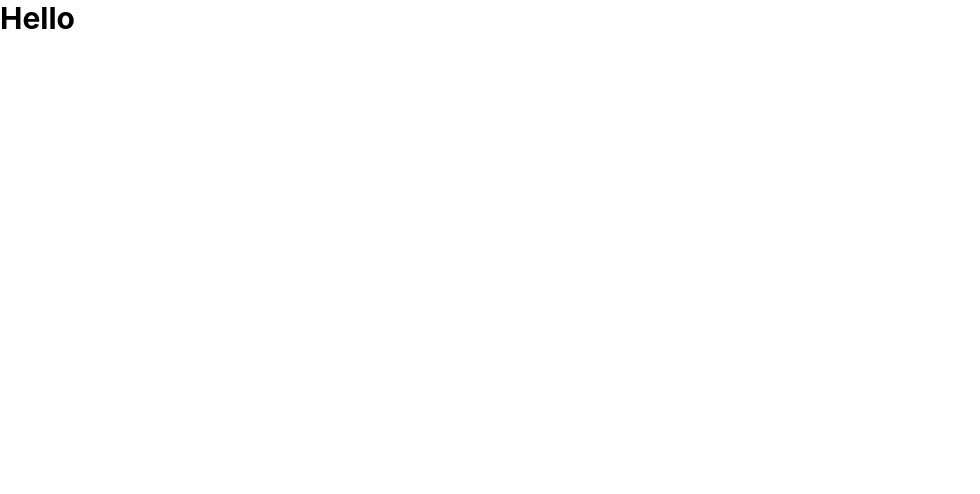
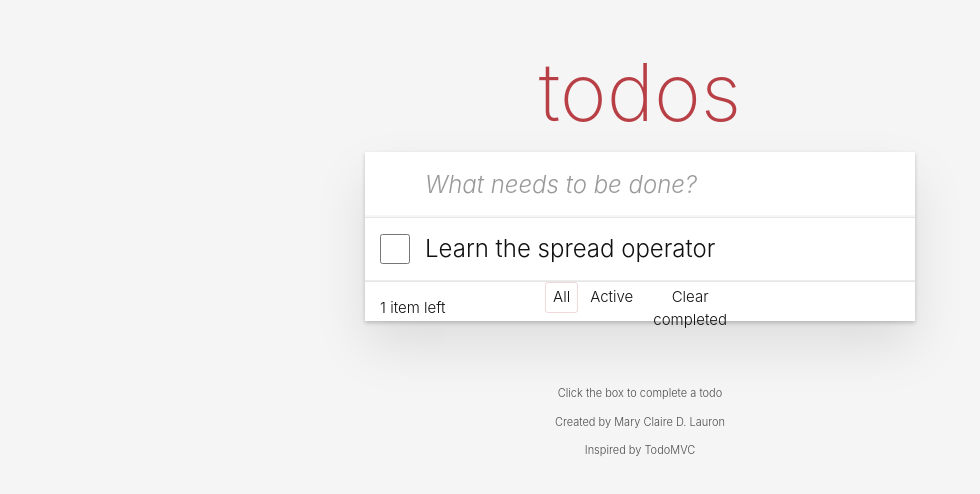
Before and after one commit to maryclairelauron/csit340-todomvc, a React (Vite) app: page / in a window 1280 px wide. Shown: the top 494 px of the page, without its empty margins (0-980 px from the left). Built offline with nearby package versions, Linux system fonts and the light colour scheme.

Commit message:
feat: add static todomvc layout

```diff
--- a/src/App.jsx
+++ b/src/App.jsx
@@ -1,5 +1,13 @@
+import Todos from './components/Todos.jsx'
+import Info from './components/Info.jsx'
+
 function App() {
-  return <h1 className="text-3xl font-bold">Hello</h1>
+  return (
+    <div className="min-h-screen bg-[#f5f5f5] py-8 font-light text-[#111]">
+      <Todos />
+      <Info name="Mary Claire D. Lauron" />
+    </div>
+  )
 }
 
 export default App
--- /dev/null
+++ b/src/components/Info.jsx
@@ -0,0 +1,11 @@
+function Info({ name }) {
+  return (
+    <footer className="mt-16 text-center text-[11px] text-[#4d4d4d]">
+      <p className="my-3">Click the box to complete a todo</p>
+      <p className="my-3">Created by {name}</p>
+      <p className="my-3">Inspired by TodoMVC</p>
+    </footer>
+  )
+}
+
+export default Info
--- /dev/null
+++ b/src/components/Todos.jsx
@@ -0,0 +1,83 @@
+function Todos() {
+  return (
+    <section className="mx-auto max-w-[550px]">
+
+        <h1 className="text-center text-[80px] font-extralight text-[#b83f45]">
+        todos
+      </h1>
+
+      <div className="relative bg-white shadow-[0_2px_4px_0_rgba(0,0,0,0.2),0_25px_50px_0_rgba(0,0,0,0.1)]">
+        <form>
+          <input
+            className="h-[65px] w-full py-4 pr-4 pl-[60px] text-2xl shadow-[inset_0_-2px_1px_rgba(0,0,0,0.03)] outline-none placeholder:text-black/40 placeholder:italic focus:shadow-[0_0_2px_2px_#cf7d7d]"
+            placeholder="What needs to be done?"
+          />
+        </form>
+
+        <main className="relative border-t border-[#e6e6e6]">
+          <input id="toggle-all" type="checkbox" className="peer sr-only" />
+          <label
+            htmlFor="toggle-all"
+            className="absolute -top-[66px] left-0 flex h-[65px] w-[60px] cursor-pointer items-center justify-center text-[22px] text-[#949494] peer-checked:text-[#484848]"
+          >
+            <span className="rotate-90"></span>
+          </label>
+
+           <ul>
+            <li className="group relative flex items-center border-b border-[#ededed] text-2xl">
+              <input
+                type="checkbox"
+                className="ml-[15px] size-[30px] shrink-0 cursor-pointer accent-[#59a193]"
+              />
+              <span className="flex-1 py-[15px] pr-[60px] pl-[15px] break-all">
+                Learn the spread operator
+              </span>
+              <button
+                type="button"
+                className="absolute right-[10px] hidden size-10 cursor-pointer text-[30px] text-[#949494] group-hover:block hover:text-[#c18585]"
+              >
+                ×
+              </button>
+            </li>
+          </ul>
+        </main>
+
+        <footer className="grid h-10 grid-cols-3 items-center border-t border-[#e6e6e6] px-[15px] text-[15px]">
+          <span>
+            <strong className="font-light">1</strong> item left
+          </span>
+
+           <ul className="flex justify-center gap-1">
+            <li>
+              <button
+                type="button"
+                className="cursor-pointer rounded-[3px] border border-[#b83f45]/20 px-[7px] py-[3px]"
+              >
+                All
+              </button>
+            </li>
+            <li>
+              <button
+                type="button"
+                className="cursor-pointer rounded-[3px] border border-transparent px-[7px] py-[3px] hover:border-[#b83f45]/10"
+              >
+                Active
+              </button>
+            </li>
+            <li>
+              <button
+                type="button"
+                className="cursor-pointer rounded-[3px] border border-transparent px-[7px] py-[3px] hover:border-[#b83f45]/10"
+              >
+                Clear completed
+              </button>
+            </li>
+          </ul>
+        </footer>
+
+      </div>
+    </section>
+  )
+}
+
+export default Todos
```
